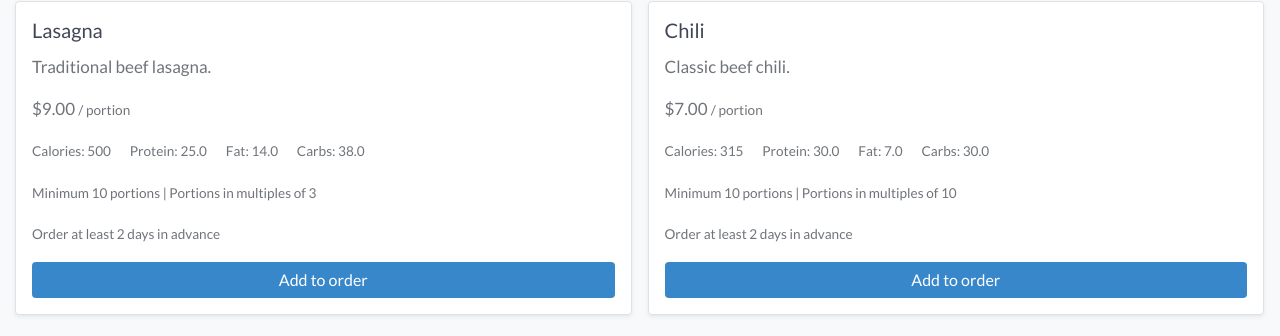
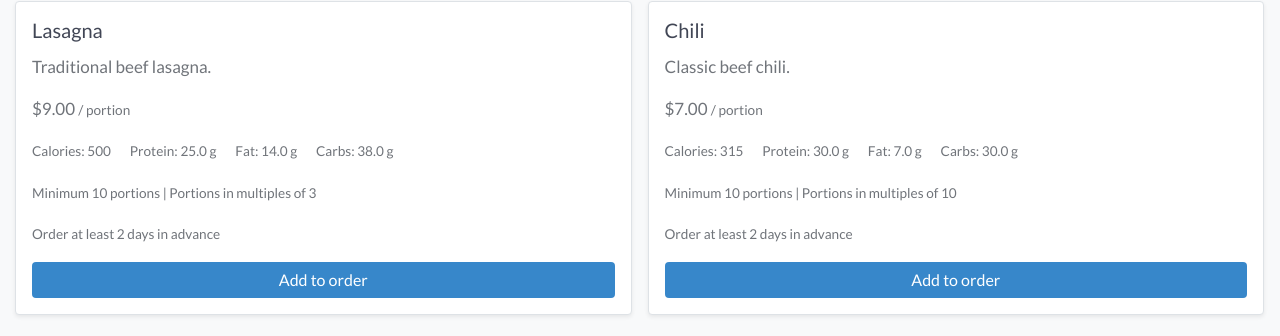
Before and after one commit to bneeland/meal-hippo, a Django app: page /order/items in a window 1280 px wide. Shown: the part 1075-1411 px from the top of the page. Run offline with Django 3.2, Linux system fonts and the light colour scheme; data comes from the database, SQL or seed files in the repository; some libraries are stand-ins or nearby versions.

Commit message:
Added grams to nutritional info

```diff
--- a/webplatform/templates/webplatform/order_items_view.html
+++ b/webplatform/templates/webplatform/order_items_view.html
@@ -28,7 +28,7 @@
                     <h5 class="card-title">{{ item.name }}</h5>
                     <p class="card-text">{{ item.description }}</p>
                     <p class="card-text">${{ item.price|floatformat:2|intcomma }} <small>/ portion</small></p>
-                    <p class="card-text"><small>{% if item.calories %}Calories: {{ item.calories }} &emsp; {% endif %}{% if item.protein %}Protein: {{ item.protein }} &emsp; {% endif %}{% if item.fat %}Fat: {{ item.fat }} &emsp; {% endif %}{% if item.carbs %}Carbs: {{ item.carbs }}{% endif %}</small></p>
+                    <p class="card-text"><small>{% if item.calories %}Calories: {{ item.calories }} &emsp; {% endif %}{% if item.protein %}Protein: {{ item.protein }} g &emsp; {% endif %}{% if item.fat %}Fat: {{ item.fat }} g &emsp; {% endif %}{% if item.carbs %}Carbs: {{ item.carbs }} g{% endif %}</small></p>
                     <p class="card-text"><small>
                       Minimum {{ item.minimum_portions }} {% if item.minimum_portions > 1 %}portions{% else %}portion{% endif %}
                       {% if item.portion_increment > 1 %} | Portions in multiples of {{ item.portion_increment }}{% endif %}
```
